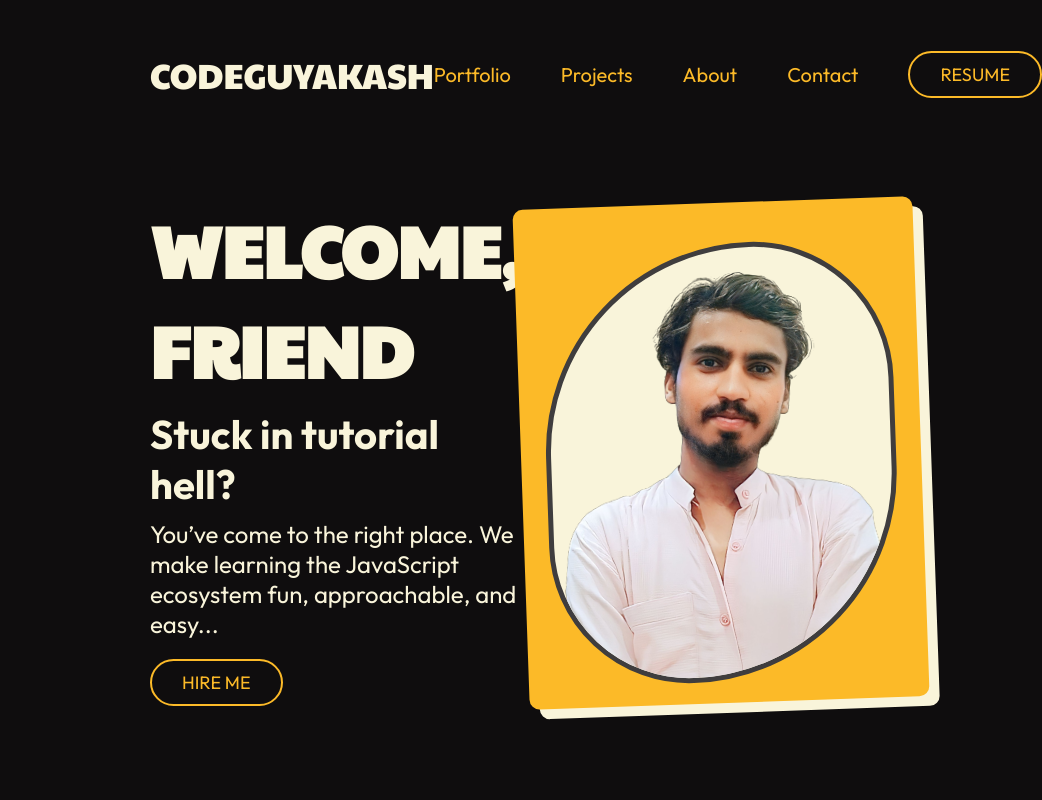
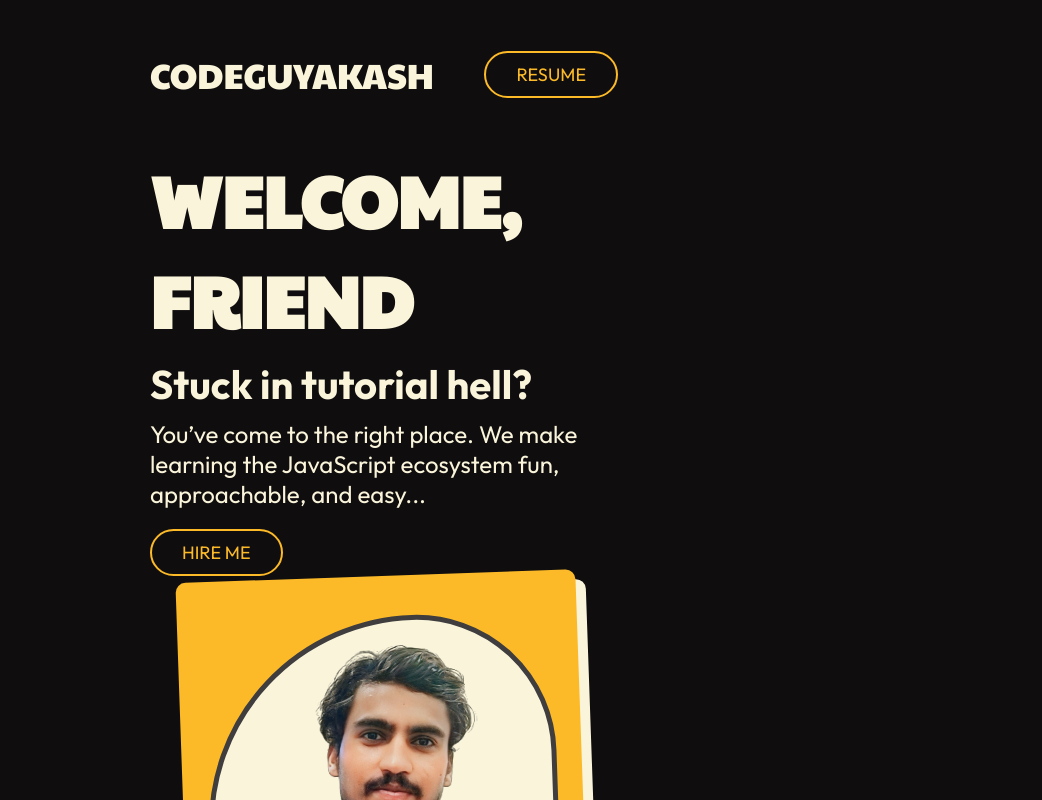
Before and after one commit to codeguyakash/codeguyakash.in, a React (Create React App) app: page / in a window 768 px wide. Shown: the top 800 px of the page, 1042 px wide, since content can reach past the window. Built offline with nearby package versions, Linux system fonts and the light colour scheme; no server answers.

Commit message:
add more css

```diff
--- a/src/components/Hero.css
+++ b/src/components/Hero.css
@@ -5,6 +5,13 @@
   justify-content: space-between;
   flex-direction: row;
 }
+/* #hero-section {
+  max-width: 100%;
+  display: grid;
+  grid-template-columns: repeat(auto-fit, minmax(350px, 1fr));
+  gap: 100px;
+} */
+
 #hero-content > h1 {
   font-size: 72px;
   font-family: "Paytone One", sans-serif;
@@ -54,6 +61,15 @@
   height: 500px;
   transform: rotate(-2deg);
 }
+
+@media screen and (min-width: 601px) and (max-width: 1023px) {
+  #hero-section {
+    margin-top: 10px;
+    flex-direction: column;
+  }
+
+}
+
 @media only screen and (max-width: 600px) {
   #hero-section {
     margin-top: 10px;
--- a/src/components/Navbar.css
+++ b/src/components/Navbar.css
@@ -35,7 +35,7 @@ li {
   font-size: 20px;
   color: #fcba28;
   list-style: none;
-  margin-right: 50px;
+  margin: 0px 25px;
   transition: 0.5s;
 }
 li:hover {
@@ -43,6 +43,13 @@ li:hover {
   cursor: pointer;
   transition: 0.5s;
 }
+@media screen and (min-width: 601px) and (max-width: 1023px) {
+
+  #nav-items {
+    display: none;
+  }
+}
+
 @media only screen and (max-width: 600px) {
   nav {
     margin-bottom: 0;
--- a/src/components/Projects.js
+++ b/src/components/Projects.js
@@ -4,15 +4,10 @@ import ProjectCard from "./ProjectCard"
 import "./Projects.css"
 
 const Projects = () => {
-
     const [data, setData] = useState([]);
-
     useEffect(() => {
         axios.get("https://codeguyakash.github.io/server/projects.json").then((res) => setData(res.data))
     }, [])
-
-
-
     return (
         <>
             <section id='project-section'>
```
